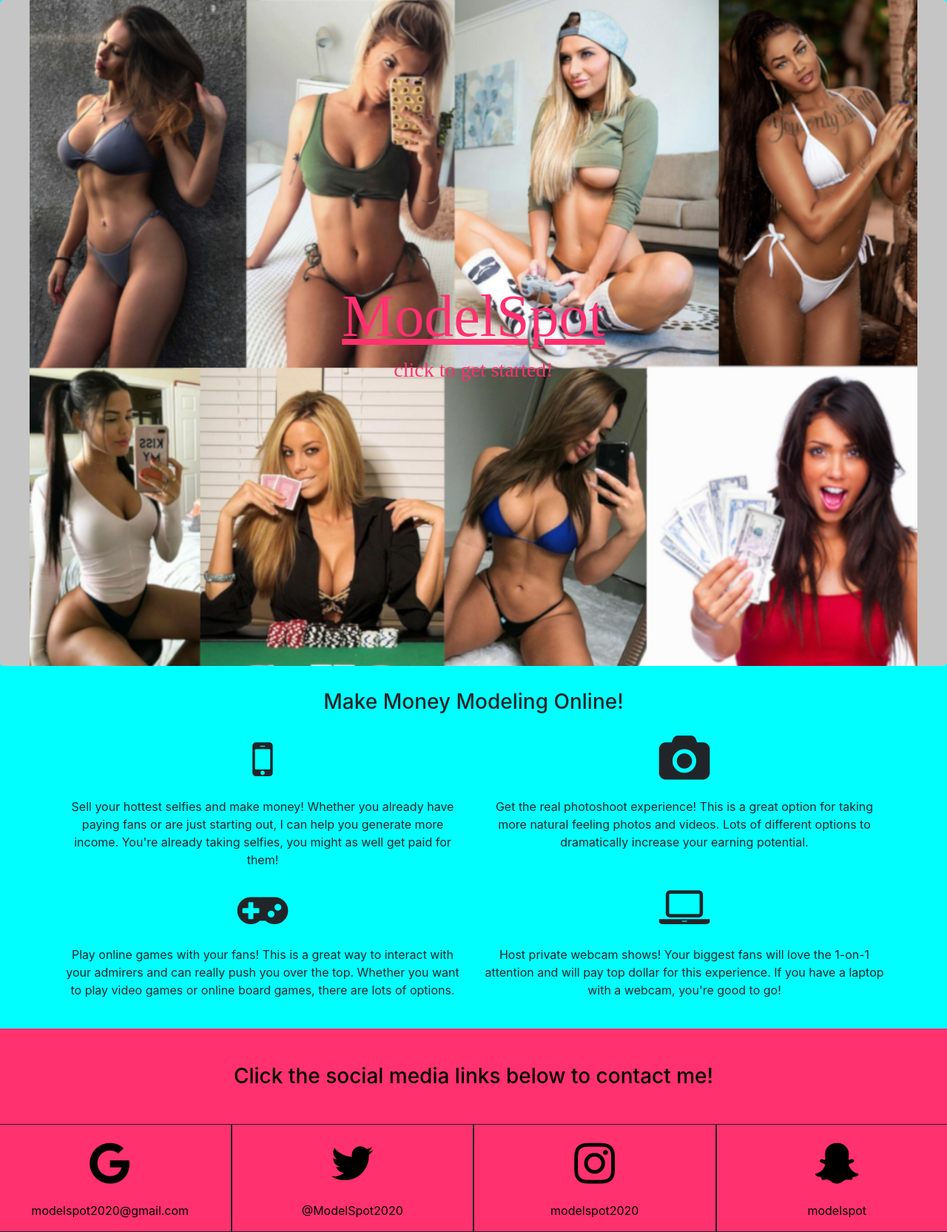
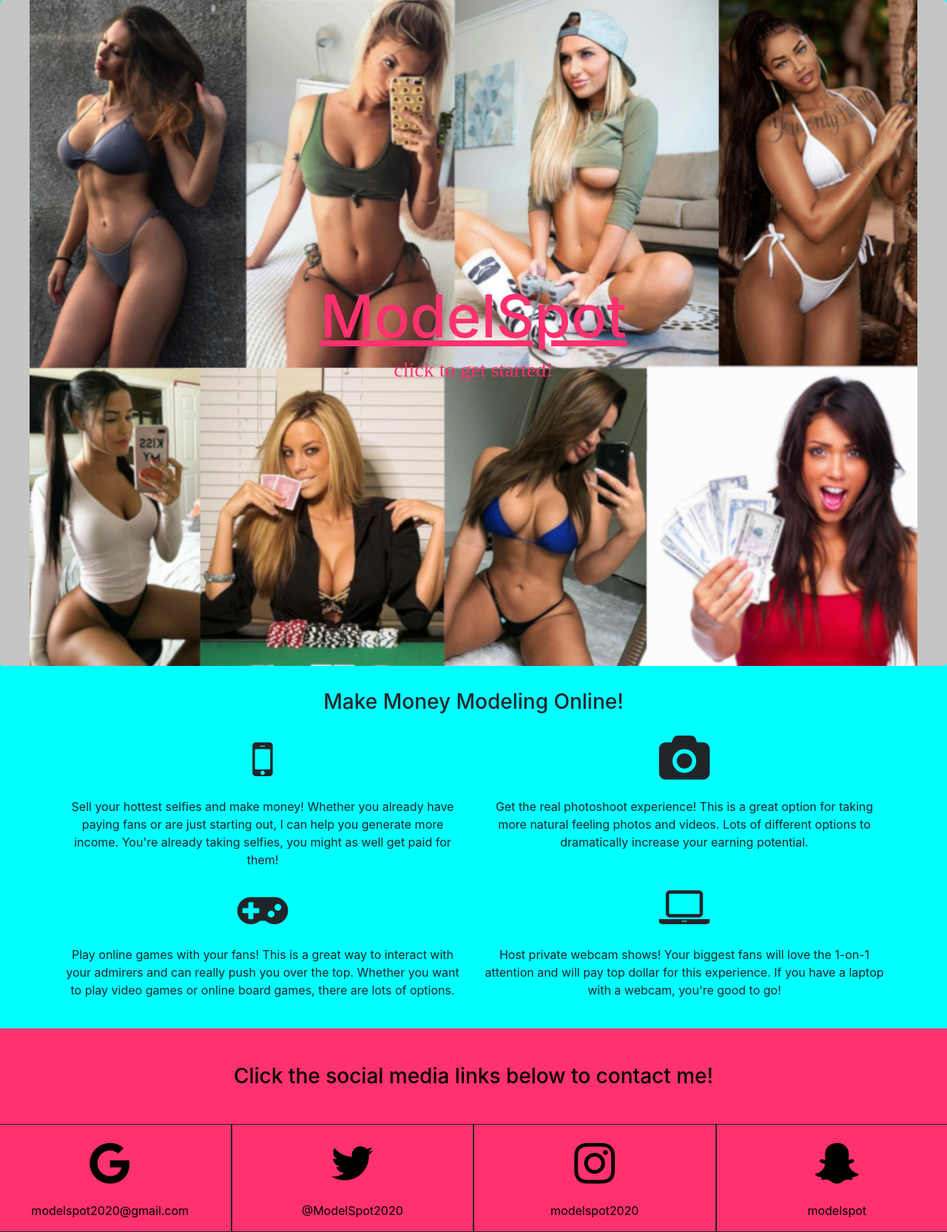
Before and after one commit to socialboss/socialboss.github.io, a Jekyll site: the page built from index.html, in a window 1280 px wide. Shown: the whole page at 74% size. Built offline with Jekyll 4.4.1, drawn with Linux system fonts in a browser that asks for light colours.

Commit message:
changed header text and fixed horizontal scroll

```diff
--- a/assets/css/styles.css
+++ b/assets/css/styles.css
@@ -11,7 +11,9 @@
 body {
   width: 100%;
   background-color: cyan;
+  overflow-x: hidden;
 }
+
 
 .jumbotron {
   background-image: url("/assets/images/stock-photos/socialbossheroimage.jpg");
@@ -24,7 +26,6 @@
 
 .jumbotron-text {
   color: rgb(255, 49, 111);
-  font-family: cursive;
   text-decoration-line: underline;
   margin-top: 35vh;
   text-align: center;
```
